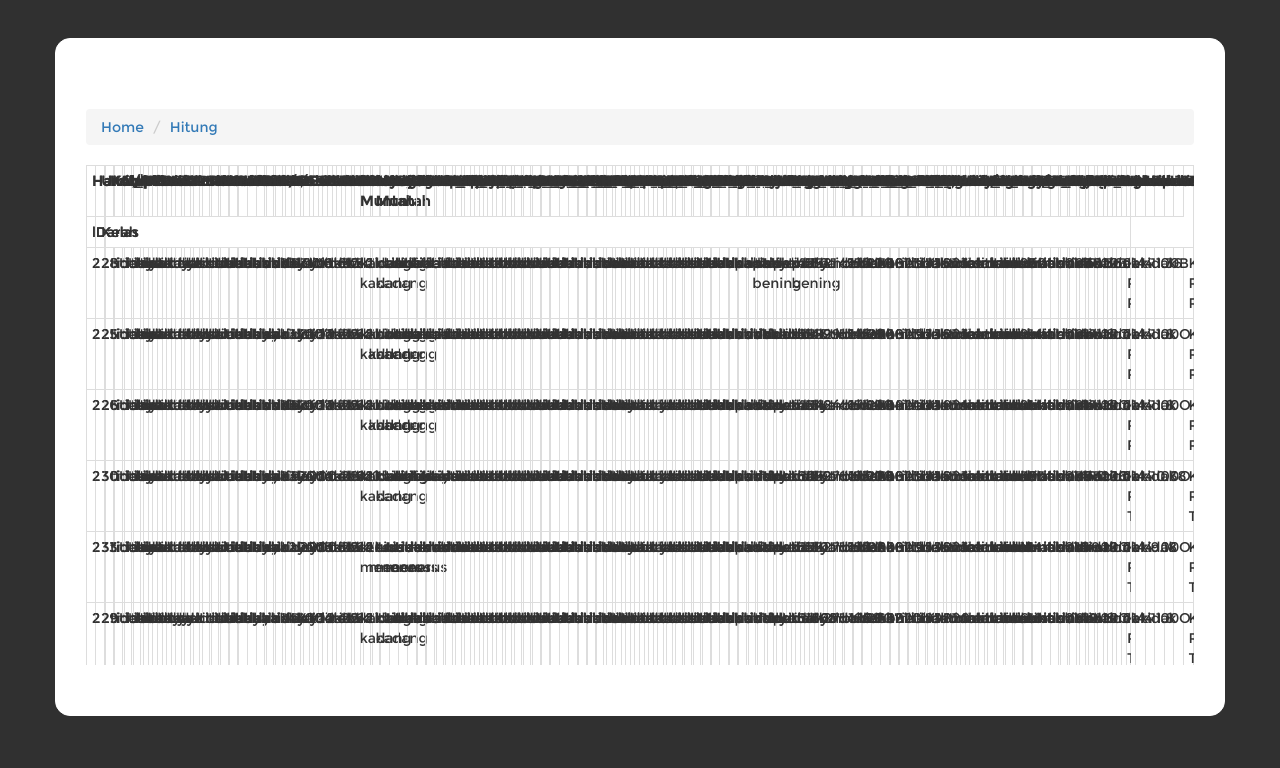
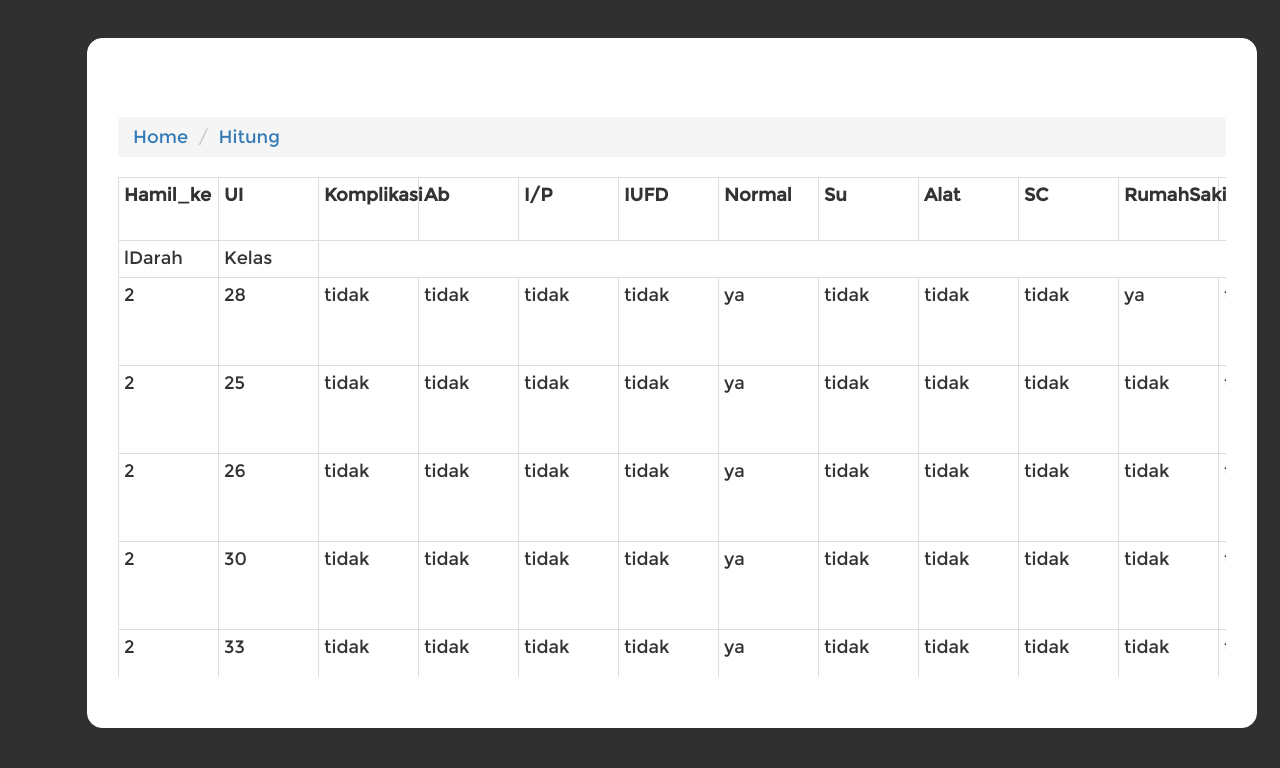
Before and after one commit to ananghanafi/ibuhamil, a PHP site: page /hitung.php in a window 1280 px wide. Shown: the top 768 px of the page. Run offline with PHP 8.4, Linux system fonts and the light colour scheme; some libraries are stand-ins or nearby versions.

Commit message:
table fix

```diff
--- a/hitung.php
+++ b/hitung.php
@@ -24,6 +24,7 @@
     <script src="https://ajax.googleapis.com/ajax/libs/jquery/3.1.1/jquery.min.js"></script>
     <script src="https://maxcdn.bootstrapcdn.com/bootstrap/3.3.7/js/bootstrap.min.js"></script>
      <link rel="stylesheet" type="text/css" href="css/custom.css">
+     <link href="style.css" rel="stylesheet">
 
   </head>
   <body id="bodyhitung">
@@ -37,10 +38,10 @@
                 <li><a style="font-family: 'Montserrat';" href="hitung.php">Hitung</a></li>
               </ul>
 
-<link href="multifreezer.css" rel="stylesheet">
+<!-- <link href="multifreezer.css" rel="stylesheet"> -->
 <!-- JS -->
-<script src="https://cdnjs.cloudflare.com/ajax/libs/jquery/1.12.4/jquery.min.js"></script>
-<script src="multifreezer.js"></script>
+<!-- <script src="https://cdnjs.cloudflare.com/ajax/libs/jquery/1.12.4/jquery.min.js"></script>
+<script src="multifreezer.js"></script> -->
 
 <!-- <table class="table horizontal-scrollbar table-condensed table-freeze-multi table-bordered table-striped table-hover table-responsive" data-scroll-height="500" >
 <?php
@@ -59,7 +60,12 @@
 
 ?>
 </table> -->
-<table  class="table table-bordered table-condensed table-hover table-freeze-multi" data-scroll-height="500">
+<!-- <table class="table table-bordered table-condensed table-hover table-freeze-multi" data-scroll-height="500">
+ -->
+ <div class="outer">
+  <div class="inner">
+
+ <table class="table table-bordered table-condensed table-hover ">
 <?php
 $row = 1;
 ini_set('auto_detect_line_endings',TRUE);
@@ -86,6 +92,12 @@
 }
 ?>
 </table>
+</div></div>
+            <div class="tab-content no-padding">
+              <!-- Morris chart - Sales
+              <div class="chart tab-pane active" id="revenue-chart" style="position: relative; height: 300px;"></div>
+              <div class="chart tab-pane" id="sales-chart" style="position: relative; height: 300px;"></div>
+            </div>
 
               <!-- <h2>Algoritma K-Medoids</h2>
               <p style="font-size:12pt;">Untuk melakukan perhitungan dengan menggunakan algoritma k-medoids. Input beberapa data untuk digunakan dalam memperoleh hasil.
--- a/multifreezer.css
+++ b/multifreezer.css
@@ -36,7 +36,7 @@
 */
 .table-freeze-multi,
 .table-freeze-multi-clone {
-    table-layout: fixed;
+/*    table-layout: fixed;*/
     width: 100%;
 }
 .freeze-multi-scroll-wrapper {
--- a/style.css
+++ b/style.css
@@ -89,3 +89,32 @@
 .horizontal-handle2 .right {
   display: none;
 }
+
+table {
+  table-layout: fixed;
+  width: 100%;
+  height: 50%;
+  *margin-left: -100px; /*ie7*/
+}
+td, th {
+  vertical-align: top;
+  border-top: 1px solid #ccc;
+  padding: 10px;
+  width: 100px;
+}
+.fix {
+  position: absolute;
+  *position: relative; /*ie7*/
+  margin-left: -100px;
+  width: 100px;
+}
+.outer {
+  position: relative;
+}
+.inner {
+  overflow-x: scroll;
+  overflow-y: scroll;
+  width: 100%;
+  height: 500px;
+  margin-left: 0px;
+}
```
